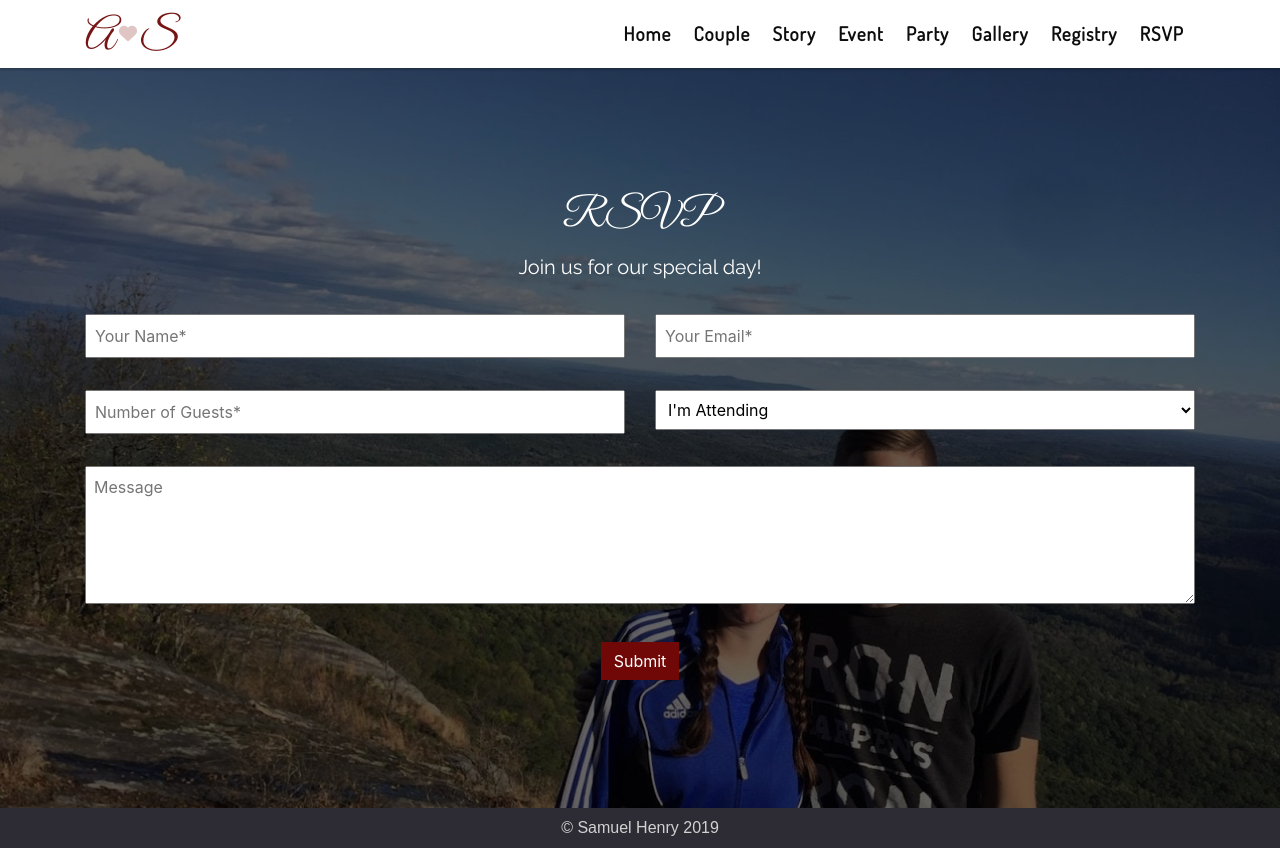
After one commit to Samhenry97/Wedding, a Django app: page /rsvp in a window 1280 px wide. The commit adds this page. Run offline with Django 3.2, Linux system fonts and the light colour scheme; style sheets or scripts are compiled from the project's sources; some libraries are stand-ins or nearby versions; some web fonts are replaced.

Commit message:
RSVP Page, Hotjar, Google Analytics, Small Updates

```diff
--- a/samari/static/css/app.scss
+++ b/samari/static/css/app.scss
@@ -108,10 +108,13 @@ figure {
   .down {
     position: absolute;
     text-align: center;
-    bottom: 100px;
     left: 0;
     right: 0;
     margin: 0 auto;
+
+    @include media-breakpoint-up(md) { bottom: 100px; }
+    @include media-breakpoint-only(xs) { bottom: 50px; }
+    @include media-breakpoint-only(sm) { bottom: 50px; }
   }
 
   .hearth-center {
@@ -560,13 +563,20 @@ header {
   }
 }
 
+#party {
+  h3 {
+    font-size: 2rem;
+    margin: 2rem auto;
+  }
+}
+
 .party-card {
   position: relative;
   width: 100%;
   @include media-breakpoint-up(lg) { padding-top: 110%; }
   @include media-breakpoint-only(md) { padding-top: 115%; }
   @include media-breakpoint-only(sm) { padding-top: 110%; }
-  @include media-breakpoint-only(xs) { padding-top: 100%; }
+  @include media-breakpoint-only(xs) { padding-top: 110%; }
 }
 
 .party {
@@ -575,7 +585,7 @@ header {
   bottom: 0;
   left: 0;
   right: 0;
-  margin-top: 2rem;
+  margin-bottom: 2rem;
   transition-duration: 0.25s;
   text-align: center;
   border-radius: 50%;
--- a/samari/static/js/app.js
+++ b/samari/static/js/app.js
@@ -2,7 +2,8 @@ let sticky = null;
 
 $(document).ready(function() {
   // Owl Carousel for Quotes
-  $('.owl-carousel').owlCarousel({
+  $carousel = $('.owl-carousel');
+  if($carousel.length) $carousel.owlCarousel({
     items: 1,
     loop: true,
     center: true,
@@ -12,6 +13,7 @@ $(document).ready(function() {
 
   // Smooth Scroll
   $('a[href*="#"]').on('click', function(event) {
+    if(!this.getAttribute('href').startsWith('#')) return;
     if(this.getAttribute('href').startsWith('#gallery')) return;
     event.preventDefault();
 
@@ -50,7 +52,7 @@ window.addEventListener('resize', function() {
 
 // Determind if sticky header should stick
 window.addEventListener('scroll', function() {
-  if(window.scrollY > sticky) {
+  if(window.scrollY >= sticky) {
     $('header').addClass('sticky');
   } else {
     $('header').removeClass('sticky');
--- /dev/null
+++ b/samari/templates/rsvp.html
@@ -0,0 +1,120 @@
+{% extends "skeleton.html" %}
+
+{% load static %}
+
+{% block title %} {{block.super}} - Home {% endblock %}
+
+{% block content %}
+<div id="home"></div>
+
+<div class="flex" id="nav-items-mobile">
+  <div class="nav-item">
+    <a href="{% url 'home' %}#home"><h3>Home</h3></a>
+  </div>
+  <div class="nav-item">
+    <a href="{% url 'home' %}#about"><h3>Couple</h3></a>
+  </div>
+  <div class="nav-item">
+    <a href="{% url 'home' %}#story"><h3>Story</h3></a>
+  </div>
+  <div class="nav-item">
+    <a href="{% url 'home' %}#event"><h3>Event</h3></a>
+  </div>
+  <div class="nav-item">
+    <a href="{% url 'home' %}#party"><h3>Party</h3></a>
+  </div>
+  <div class="nav-item">
+    <a href="{% url 'home' %}#photos"><h3>Gallery</h3></a>
+  </div>
+  <div class="nav-item">
+    <a href="{% url 'home' %}#registry"><h3>Registry</h3></a>
+  </div>
+  <div class="nav-item">
+    <a href="#rsvp"><h3>RSVP</h3></a>
+  </div>
+  <div id="nav-close">
+    <i class="fas fa-times"></i>
+  </div>
+</div>
+
+<header>
+  <div class="container">
+    <div class="row">
+      <div class="flex col-sm-12">
+        <div class="header-icon">
+          <h1>A</h1><i class="fas fa-heart"></i><h1>S</h1>
+        </div>
+        <div class="flex" id="nav-items">
+          <div class="nav-item">
+            <a href="{% url 'home' %}#home"><h3>Home</h3></a>
+          </div>
+          <div class="nav-item">
+            <a href="{% url 'home' %}#about"><h3>Couple</h3></a>
+          </div>
+          <div class="nav-item">
+            <a href="{% url 'home' %}#story"><h3>Story</h3></a>
+          </div>
+          <div class="nav-item">
+            <a href="{% url 'home' %}#event"><h3>Event</h3></a>
+          </div>
+          <div class="nav-item">
+            <a href="{% url 'home' %}#party"><h3>Party</h3></a>
+          </div>
+          <div class="nav-item">
+            <a href="{% url 'home' %}#photos"><h3>Gallery</h3></a>
+          </div>
+          <div class="nav-item">
+            <a href="{% url 'home' %}#registry"><h3>Registry</h3></a>
+          </div>
+          <div class="nav-item">
+            <a href="#rsvp"><h3>RSVP</h3></a>
+          </div>
+        </div>
+        <div id="hamburger">
+          <i class="fas fa-bars"></i>
+        </div>
+      </div>
+    </div>
+  </div>
+</header>
+
+<section id="rsvp" class="image-background">
+  <div class="container relative-z">
+    <div class="row">
+      <div class="col-sm-12 text-center">
+        <h2 class="big-heading">RSVP</h2>
+        <p class="sub-heading col-lg-8 offset-lg-2 margin-b-5">Join us for our special day!</p>
+      </div>
+    </div>
+    <form method="post">
+      {% csrf_token %}
+
+      <div class="row">
+        <div class="col-sm-12 col-md-6">
+          {% include 'snippets/field.html' with field=form.name %}
+        </div>
+        <div class="col-sm-12 col-md-6">
+          {% include 'snippets/field.html' with field=form.email %}
+        </div>
+        <div class="col-sm-12 col-md-6">
+          {% include 'snippets/field.html' with field=form.number %}
+        </div>
+        <div class="col-sm-12 col-md-6">
+          {{ form.attending }}
+        </div>
+        <div class="col-sm-12">
+          {% include 'snippets/field.html' with field=form.message %}
+        </div>
+        <div class="col-sm-12">
+          <center><button type="submit" class="btn btn-primary">Submit</button></center>
+        </div>
+      </div>
+    </form>
+  </div>
+  <div class="img-overlay"></div>
+</section>
+
+<footer>
+  <p>&copy; Samuel Henry {% now "Y" %}</p>
+</footer>
+{% endblock %}
--- a/samari/templates/skeleton.html
+++ b/samari/templates/skeleton.html
@@ -16,6 +16,27 @@
   <link rel="shortcut icon" type="image/png" href="{% static 'img/favicon.png' %}"/>
   <link rel="stylesheet" type="text/css" href="{% sass_src 'css/app.scss' %}"/>
   <script src="{% static 'js/app.js' %}" type="text/javascript"></script>
+
+  <!-- Hotjar -->
+  <script>
+      (function(h,o,t,j,a,r){
+          h.hj=h.hj||function(){(h.hj.q=h.hj.q||[]).push(arguments)};
+          h._hjSettings={hjid:1422118,hjsv:6};
+          a=o.getElementsByTagName('head')[0];
+          r=o.createElement('script');r.async=1;
+          r.src=t+h._hjSettings.hjid+j+h._hjSettings.hjsv;
+          a.appendChild(r);
+      })(window,document,'https://static.hotjar.com/c/hotjar-','.js?sv=');
+  </script>
+
+  <!-- Google Analytics -->
+  <script async src="https://www.googletagmanager.com/gtag/js?id=UA-144825900-1"></script>
+  <script>
+    window.dataLayer = window.dataLayer || [];
+    function gtag(){dataLayer.push(arguments);}
+    gtag('js', new Date());
+    gtag('config', 'UA-144825900-1');
+  </script>
 
   <!-- Fancybox -->
   <link rel="stylesheet" href="https://cdn.jsdelivr.net/gh/fancyapps/fancybox@3.5.7/dist/jquery.fancybox.min.css" />
--- a/samari/urls.py
+++ b/samari/urls.py
@@ -3,5 +3,6 @@ from django.urls import path
 from . import views
 
 urlpatterns = [
-    path('', views.index, name='index')
+    path('', views.index, name='home'),
+    path('rsvp', views.rsvp, name='rsvp')
 ]
--- a/samari/views.py
+++ b/samari/views.py
@@ -13,3 +13,13 @@ def index(request):
     context['dating'] = ['img/gallery/dating/{}.jpg'.format(i + 1) for i in range(12)]
 
     return render(request, 'index.html', context)
+
+def rsvp(request):
+    if request.method == 'POST':
+        form = RSVPForm(request.POST)
+        if form.is_valid():
+            rsvp = form.save()
+    else:
+        form = RSVPForm()
+
+    return render(request, 'rsvp.html', {'form': form})
```
Also changed, not shown: samari/templates/index.html (+14 -14 lines), samari/static/img/lydia.jpg, samari/static/img/natalie.jpg, static/css/app.css, 1 other file.
